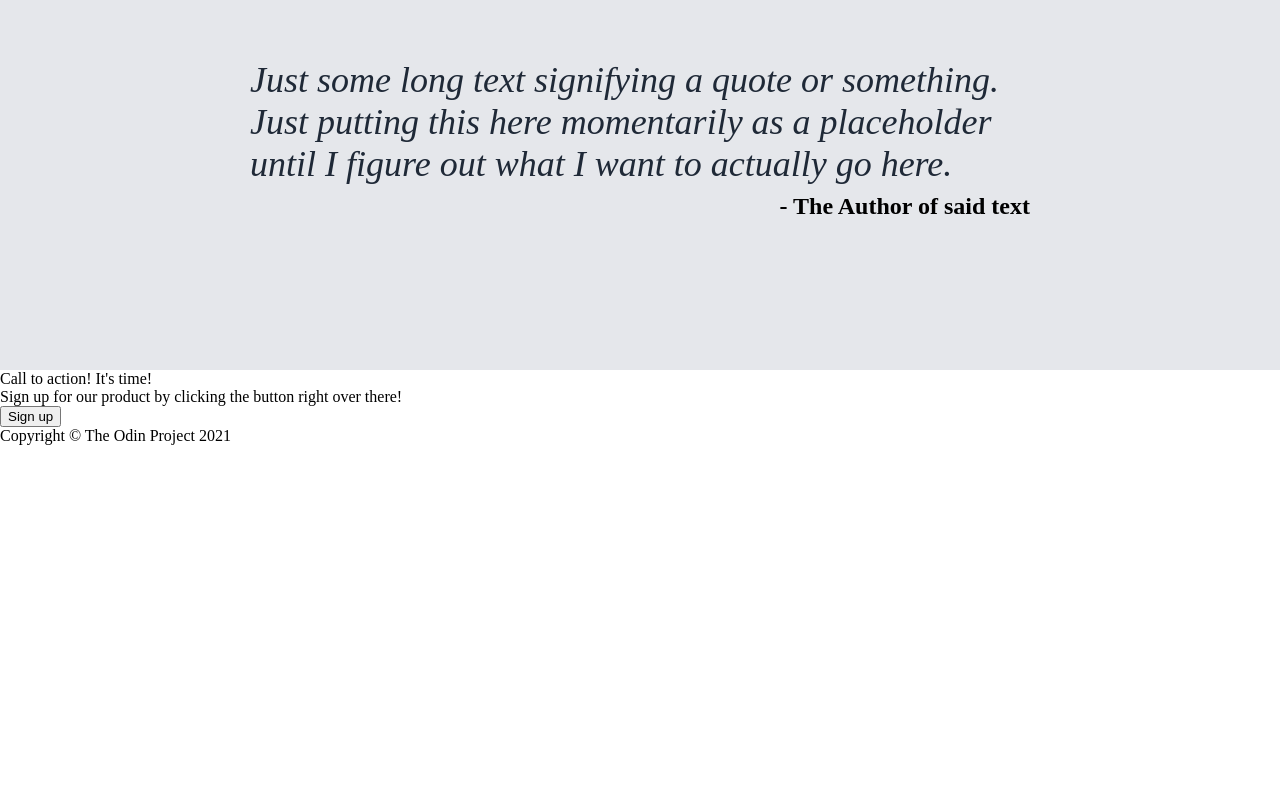
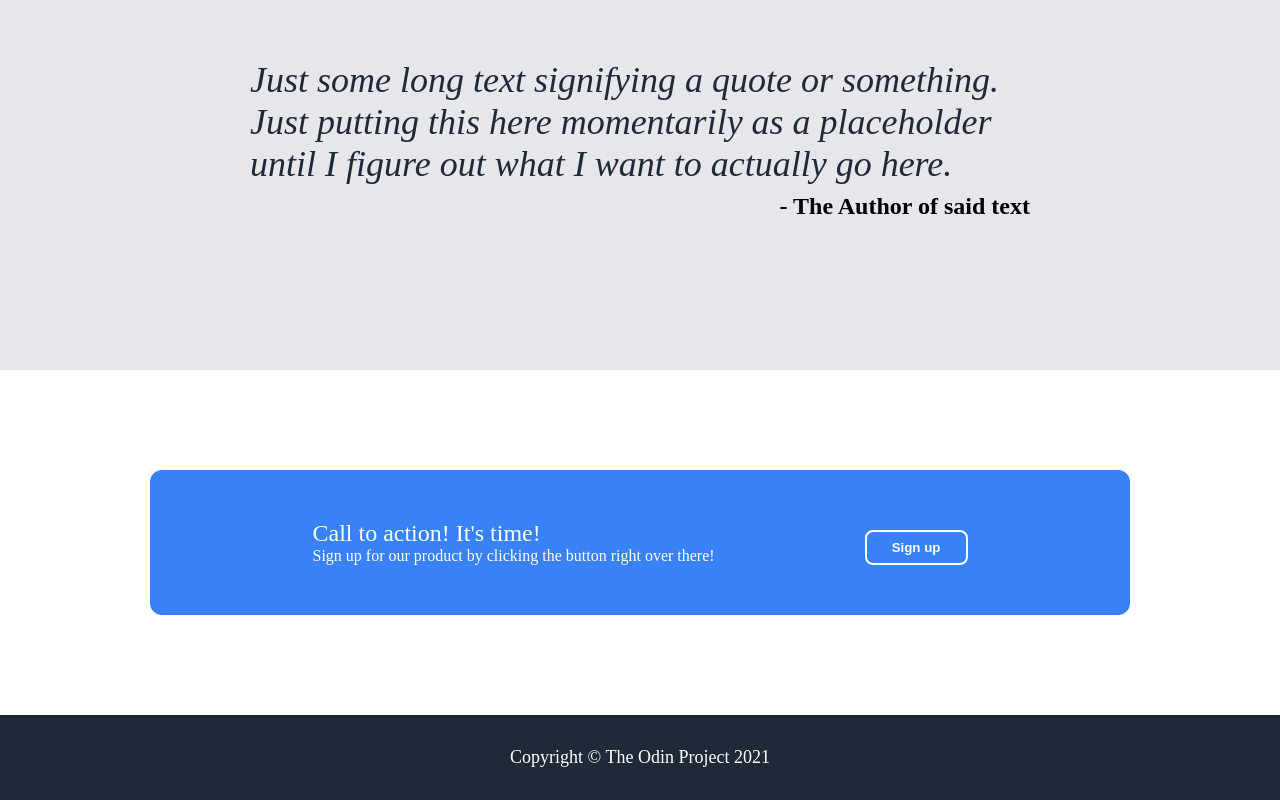
Before and after one commit to jomamma-2/odin-project-landing-page, a plain HTML site: page index.html in a window 1280 px wide. Shown: the part 937-1737 px from the top of the page. Before the commit the page ends 1382 px from the top, so only its background shows below. Drawn offline with Linux system fonts and the light colour scheme.

Commit message:
finish formatting webpage.

```diff
--- a/index.html
+++ b/index.html
@@ -56,8 +56,8 @@
 
         <div class="container_four">
             <div class="promo">
-                <div>Call to action! It's time!</div>
-                <div>Sign up for our product by clicking the button right over there!</div>
+                <div class="action">Call to action! It's time!</div>
+                <div class="click">Sign up for our product by clicking the button right over there!</div>
             </div>
             <button class="bottom">Sign up</button>
         </div>
--- a/style.css
+++ b/style.css
@@ -128,3 +128,42 @@ a {
     font-size: 24px;
     font-weight: bold;
 }
+
+/* start of the fourth portion */
+.container_four {
+    display: flex;
+    justify-content: center;
+    flex-wrap: wrap;
+    flex: auto;
+    gap: 150px;
+    padding: 50px;
+    margin: 100px 150px;
+    border-radius: 12px;
+    background-color: #3882F6;
+}
+
+.promo {
+    color: white;
+}
+
+.action {
+    font-size: 24px;
+}
+
+.bottom {
+    background-color: #3882F6;
+    border: solid white 2px;
+    border-radius: 8px;
+    font-weight: bold;
+    color: white;
+    padding: 8px 25px;
+    margin-top: 10px;
+}
+
+.footer {
+    text-align: center;
+    background-color: #1F2937;
+    font-size: 18px;
+    color: white;
+    padding: 32px 0px;
+}
```
